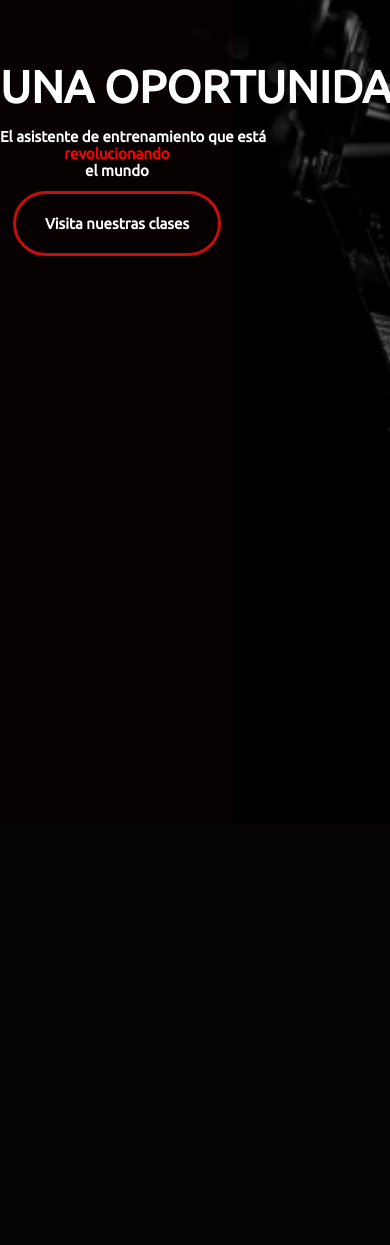
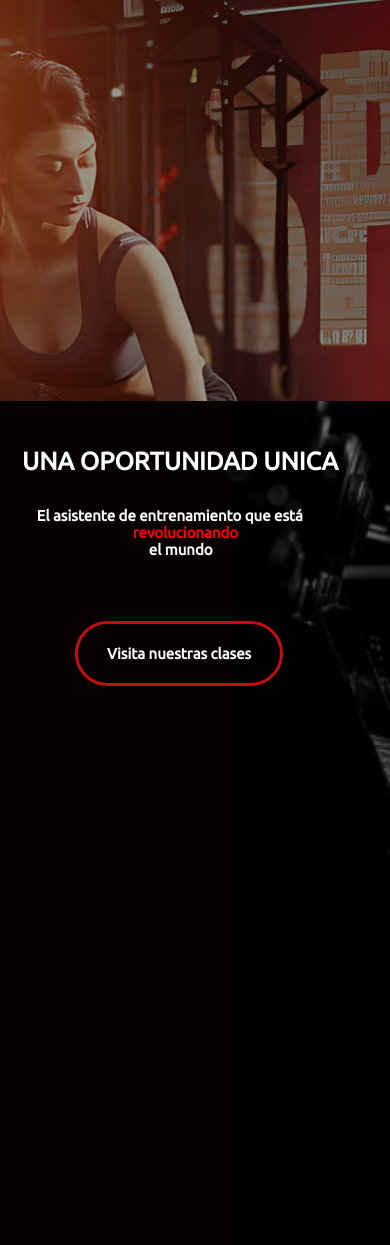
Before and after one commit to AtomRupture/proyecto_rupture, a PHP site: page / in a window 390 px wide; the page is wider, and only the part inside the window is pictured. Shown: the part 865-2110 px from the top of that part. Before the commit the page ends 1296 px from the top of that part, so only its background shows below. Run offline with PHP 8.4, Linux system fonts and the light colour scheme; some libraries are stand-ins or nearby versions.

Commit message:
Responsive a la sec2
Se añadió responsive a la seccion 2 de la pagina y se puso la función del scroll en versión prematura la cual hace un cambio de color en el header para que se vea mas decente en otras secciones de la pagina.

```diff
--- a/css/style.css
+++ b/css/style.css
@@ -6,7 +6,7 @@
 }
 
 body {
-    height: 100vh;
+    height: 200vh;
 }
 
 
@@ -415,6 +456,11 @@ header{
   .vist-plns:hover {
     box-shadow: inset 0px 0px 25px #C30E0E;
   }
+
+  .sec2-pd{
+    padding-left: 1rem;
+    position: static;
+}
 
 
 
@@ -492,29 +538,86 @@ header{
     .logo{
         max-width: 8rem;
     }
+
+
+
+    .sec1{
+        height: 150vh;
+        position: static;
+    }
+
+    .sec2{
+        height: 100vh;
+        position: static;
+    }
+
+    .sec2-el h1{
+        margin: 15% 6px 15px;
+        font-size: 40px;
+    }
+
+    .sec2-el{
+        padding: 3rem;
+    }
 }
 
 
 
-@media screen and (max-width:300px){
+@media screen and (max-width:400px){
 
     .Text_princp{
         font-size: 20px;
-        margin-left: 2rem;
+        margin-left: 1.4rem;
         max-width: 20rem;
     }
 
     .text_second{
         vertical-align: center;
         width: 20rem;
-        margin-left: -2.2rem;
+        margin-left: 1rem;
         padding-right: -40rem;
     }
 
     .emp-ahr{
         vertical-align: center;
-        margin-left: -1.5rem;
+        margin-left: -0.1rem;
         padding-right: -40rem;
+    }
+    .sec2-el h1{
+        margin: 15% 6px 15px;
+        font-size: 30px;
+    }
+
+    .sec2-el p{
+        font-size: 15px;
+        max-width: 100rem;
+        white-space: nowrap;
+        font-weight: bolder;
+        align-items: center;
+        text-align: center;
+    }
+
+    .sec2-pd{
+        margin-top: 5rem;
+        padding-left: 4rem;
+        align-items: center;
+        text-align: center;
+        vertical-align: center;
+        margin-left: 5rem;
+        margin: 15% 6px 15px;
+        font-size: 30px;
+    }
+
+    .sec2-el{
+        padding: 1rem;
+    }
+
+    .sec2-pd{
+        margin-left: -2.7rem;
+    }
+
+    .vist-plns{
+        margin-left: 10rem;
     }
 
 }
@@ -568,6 +671,24 @@ header{
     }
 }
 
+@media screen and (max-width:700px){
+    .sec2-el h1{
+        font-size: 25px;
+    }
+
+    .p-4{
+        padding-left: 7rem;
+    }
+    .text_red{
+        padding-left: 6rem;
+    }
+
+    .vist-plns{
+        margin-top: 3rem;
+        margin-left: 3.7rem;
+    }
+}
+
 
 
 
--- a/index.html
+++ b/index.html
@@ -13,8 +13,8 @@
     <script defer type="text/javascript" src="js/app.js"></script>
     <title>Atom rupture</title>
 </head>
-<body >
-    <header>
+<body onscroll="Camb()">
+    <header id="headt">
            <a href="index.html"> <img src="img/unnamed-removebg-preview.svg" alt="logo" class="logo"></a>
             <button class="a-mu" id="abrir"><i class="fa-solid fa-bars"></i></button>
             <nav class="nav" id="nav">
@@ -67,8 +67,10 @@
 
         <div class="contenedor2">
         <div class="sec2-el">
-        <h1>UNA OPORTUNIDAD UNICA</h1>
-        <p>El asistente de entrenamiento que está</p> <p class="text_red">revolucionando</p> <p>el mundo</p>
+        <h1 class="text_pri2">UNA OPORTUNIDAD UNICA</h1>
+        <div class="sec2-pd">
+        <p class="p-3">El asistente de entrenamiento que está</p> <p class="text_red">revolucionando</p> <p class="p-4">el mundo</p>
+        </div>
         <div class="bt">
             <button class="vist-plns">
                 Visita nuestras clases
@@ -83,6 +85,10 @@
 
     </section>
 
+    <section class="sec3">
+
+    </section>
+
 
 </body>
 </html>
--- a/js/app.js
+++ b/js/app.js
@@ -21,6 +21,14 @@ cerrar.addEventListener("click", () => {
 
 // document.getElementById("abrir").style.display = "block"
 
-
+window.addEventListener("scroll", function() {
+  var H = document.getElementById("headt"); // el objeto que quieres cambiar de color
+  var y = window.scrollY; // la posición vertical de la página
+  if (y > 600) { // si la posición es menor que 100px
+    H.style.backgroundColor = "black";
+  }else if(y ){
+        H.style.backgroundColor = "rgba(0, 0, 0, 0.4)";
+  }
+});
 
 }
```
Also changed, not shown: other parts of css/style.css (+43 -2 lines).
